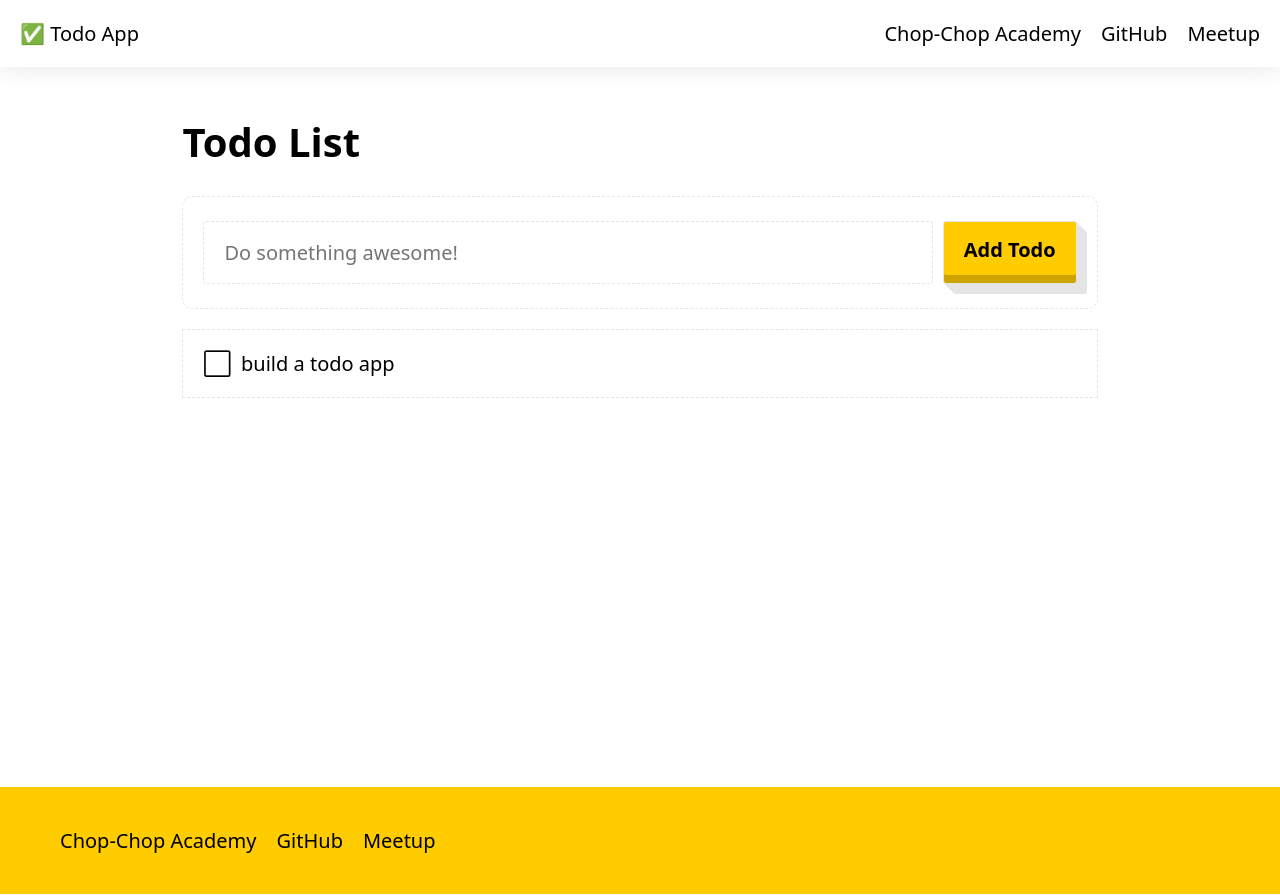
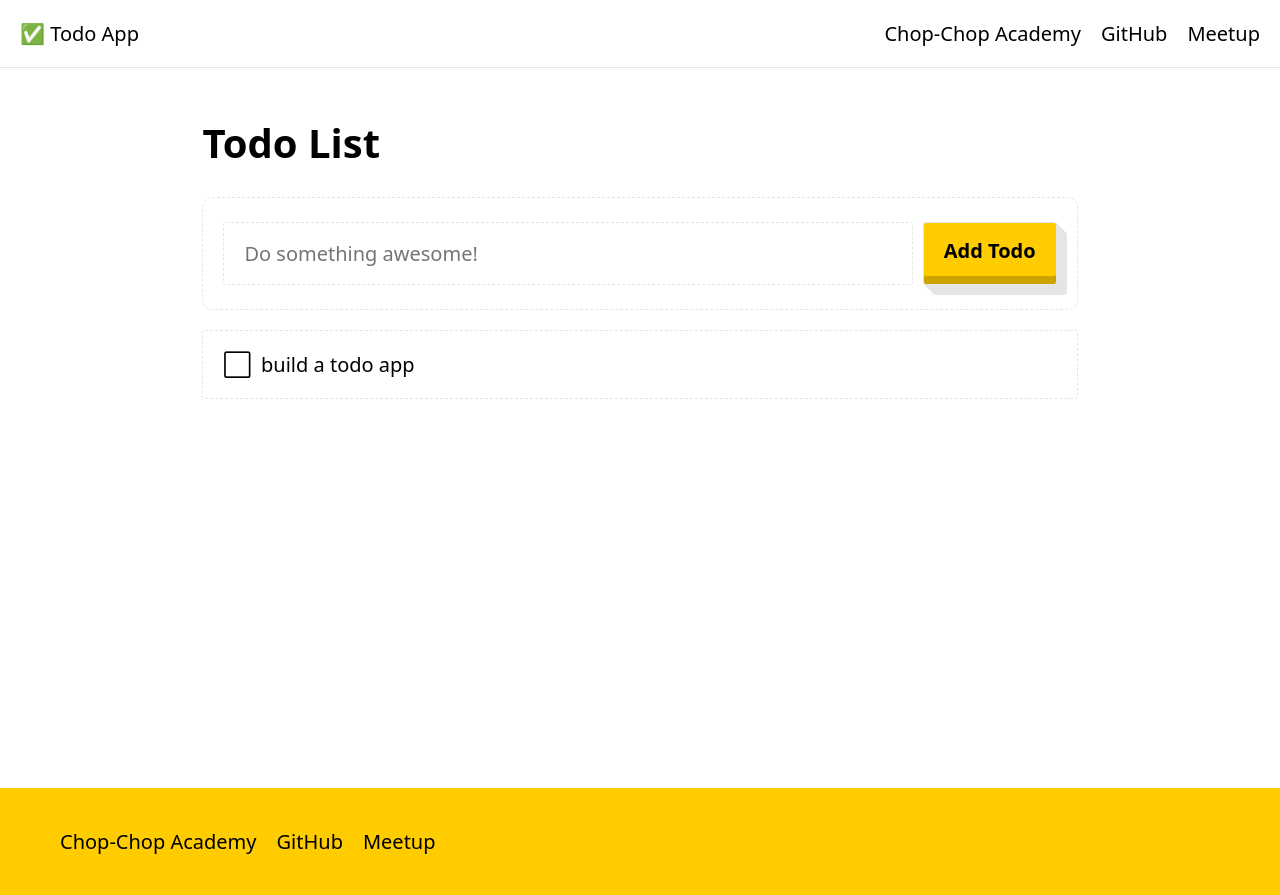
Before and after one commit to ChopChopOrg/academy, a Next.js app in the folder app/: page / in a window 1280 px wide. Built offline with nearby package versions, Linux system fonts and the light colour scheme.

Commit message:
Tweak styles

```diff
--- a/app/pages/index.jsx
+++ b/app/pages/index.jsx
@@ -4,6 +4,7 @@ import { useState, useCallback } from "react";
 import Head from "next/head";
 
 import { PageLayout, NewTodoForm, TodoList } from "../src/components";
+import { theme } from "../src/theme";
 
 const Index = () => {
   const [items, setItems] = useState(["build a todo app"]);
@@ -34,6 +35,9 @@ const Index = () => {
           padding: "1em",
           width: "80ch",
           maxWidth: "100%",
+          [theme.mediaQueries.small]: {
+            padding: 4,
+          },
         }}
       >
         <h1>Todo List</h1>
--- a/app/src/components/Button.tsx
+++ b/app/src/components/Button.tsx
@@ -4,7 +4,11 @@ import React, { ComponentProps } from "react";
 
 import { theme } from "../theme";
 
-const { shadow, yellow, black } = theme.colors;
+const {
+  colors: { shadow, yellow, black },
+  borderRadius,
+  boxShadow,
+} = theme;
 
 interface ButtonProps extends ComponentProps<"button"> {}
 export const Button: React.FC<ButtonProps> = props => (
@@ -19,12 +23,9 @@ export const Button: React.FC<ButtonProps> = props => (
       padding: 0.7em 1em 1em 1em;
       border: 1px solid ${shadow};
       cursor: pointer;
-      border-radius: 3px;
+      border-radius: ${borderRadius.small};
       transition: all 0.3s ease-out;
-      box-shadow: inset 0 -8px 0 0 rgba(0, 0, 0, 0.2), 1px 1px 0 0 ${shadow},
-        2px 2px 0 0 ${shadow}, 3px 3px 0 0 ${shadow}, 4px 4px 0 0 ${shadow},
-        5px 5px 0 0 ${shadow}, 6px 6px 0 0 ${shadow}, 7px 7px 0 0 ${shadow},
-        8px 8px 0 0 ${shadow}, 9px 9px 0 0 ${shadow}, 10px 10px 0 0 ${shadow};
+      box-shadow: ${boxShadow.highInset}, ${boxShadow.highOuter};
 
       :focus {
         outline: none;
@@ -36,9 +37,7 @@ export const Button: React.FC<ButtonProps> = props => (
       }
 
       :active {
-        box-shadow: inset 0 -4px 0 0 rgba(0, 0, 0, 0.2), 1px 1px 0 0 ${shadow},
-          2px 2px 0 0 ${shadow}, 3px 3px 0 0 ${shadow}, 4px 4px 0 0 ${shadow},
-          5px 5px 0 0 ${shadow};
+        box-shadow: ${boxShadow.lowInset}, ${boxShadow.lowOuter};
       }
     `}
     {...props}
--- a/app/src/components/NewTodoForm.jsx
+++ b/app/src/components/NewTodoForm.jsx
@@ -6,13 +6,17 @@ import styled from "@emotion/styled";
 import { Button } from "./Button";
 import { theme } from "../theme";
 
-const { shadow, blue } = theme.colors;
+const {
+  colors: { shadow, blue },
+  borderRadius,
+  mediaQueries,
+} = theme;
 
 const Form = styled.form`
   display: flex;
   flex-wrap: wrap;
   border: 1px dashed ${shadow};
-  border-radius: 10px;
+  border-radius: ${borderRadius.big};
   padding: 1em;
 
   > * {
@@ -26,7 +30,7 @@ const Input = styled.input`
   font-size: inherit;
   padding: 0.7em 1em;
   border: 1px dashed ${shadow};
-  border-radius: 3px;
+  border-radius: ${borderRadius.small};
 
   flex: 1 1 auto;
 
@@ -63,9 +67,19 @@ export const NewTodoForm = ({ onAdd }) => {
         value={text}
         onChange={handleChange}
         placeholder="Do something awesome!"
-        css={{ marginRight: "0.5em" }}
+        css={{
+          marginRight: "0.5em",
+          [mediaQueries.small]: { marginRight: 0 },
+        }}
       />
-      <Button type="submit">Add Todo</Button>
+      <Button
+        type="submit"
+        css={{
+          [mediaQueries.small]: { marginLeft: "auto" },
+        }}
+      >
+        Add Todo
+      </Button>
     </Form>
   ));
 };
--- a/app/src/components/PageLayout.tsx
+++ b/app/src/components/PageLayout.tsx
@@ -3,16 +3,25 @@
 // focus visible polyfill
 import "focus-visible/dist/focus-visible.min";
 
-import { jsx, Global } from "@emotion/core";
+import { jsx, css, Global } from "@emotion/core";
 import React from "react";
 import styled from "@emotion/styled";
 
 import { theme } from "../theme";
 
-const globalStyles = {
-  "html, body, #__next": { height: "100%" },
-  body: { margin: 0 },
-};
+const globalStyles = css`
+  html,
+  body,
+  #__next {
+    height: 100%;
+  }
+  body {
+    margin: 0;
+  }
+  * {
+    box-sizing: border-box;
+  }
+`;
 
 const PageContainer = styled.div`
   color: ${theme.colors.black};
@@ -28,7 +37,7 @@ const PageHeader = styled.header`
   flex-direction: row;
   flex-wrap: wrap;
 
-  box-shadow: 0 0 25px ${theme.colors.shadow};
+  border-bottom: 1px solid ${theme.colors.shadow};
   padding: 1em;
 
   ${theme.mediaQueries.small} {
@@ -42,6 +51,7 @@ const NavLink = styled.a`
   display: block;
 
   color: ${theme.colors.black};
+  outline-color: ${theme.colors.blue};
 
   :focus,
   :hover {
@@ -55,7 +65,13 @@ export const PageLayout: React.FC = ({ children }) => {
       <Global styles={globalStyles} />
       <PageContainer>
         <PageHeader>
-          <em css={{ fontStyle: "normal", display: "block", flex: 1 }}>
+          <em
+            css={{
+              fontStyle: "normal",
+              display: "block",
+              flex: 1,
+            }}
+          >
             <span role="img" aria-label="">
               ✅
             </span>{" "}
--- a/app/src/components/TodoList.jsx
+++ b/app/src/components/TodoList.jsx
@@ -4,42 +4,48 @@ import { useState } from "react";
 
 import { theme } from "../theme";
 
-const { shadow, black } = theme.colors;
+const {
+  colors: { shadow, black, blue },
+  borderRadius,
+} = theme;
 
 /**
  * @type {React.FC<React.ComponentProps<"button">>}
  */
 const Todo = ({ children, ...rest }) => {
   const [focused, setFocused] = useState(false);
-
-  const focus = () => setFocused(true);
-  const defocus = () => setFocused(false);
+  const [hovered, setHovered] = useState(false);
 
   return ((
     <button
-      onMouseEnter={focus}
-      onMouseOut={defocus}
-      onBlur={defocus}
-      onFocus={focus}
+      onBlur={() => setFocused(false)}
+      onFocus={() => setFocused(true)}
+      onPointerOut={() => setHovered(false)}
+      onPointerEnter={() => setHovered(true)}
       type="button"
       css={[
         css`
           width: 100%;
           background: none;
           border: 1px dashed ${shadow};
+          border-radius: ${borderRadius.small};
           padding: 1em;
           font-family: inherit;
           font-size: inherit;
           text-align: left;
           cursor: pointer;
+          outline-color: ${blue};
         `,
-        focused && {
+        (focused || hovered) && {
           borderColor: black,
+          borderStyle: "solid",
         },
       ]}
       {...rest}
     >
-      <span css={{ marginRight: "0.5em" }}>{focused ? "✅" : "⬜"}</span>
+      <span css={{ marginRight: "0.5em" }}>
+        {focused || hovered ? "✅" : "⬜"}
+      </span>
       {children}
     </button>
   ));
@@ -55,7 +61,7 @@ export const TodoList = ({ items, onItemClick }) => {
   return ((
     <ul css={{ padding: 0 }}>
       {items.map(item => (
-        <li key={item} css={{ listStyle: "none" }}>
+        <li key={item} css={{ listStyle: "none", marginBottom: "0.5em" }}>
           <Todo onClick={() => onItemClick(item)}>{item}</Todo>
         </li>
       ))}
--- a/app/src/theme.ts
+++ b/app/src/theme.ts
@@ -1,18 +1,35 @@
-/**
- * Based on System UI spec
- * @see https://system-ui.com/theme/
- */
-
 const breakpoints = ["420px"];
 
+const colors = {
+  yellow: "#FFCC00",
+  blue: "#00B9FD",
+  black: "#000000",
+  white: "#FFFFFF",
+  shadow: "#e5e5e5",
+};
+
+const boxShadow = {
+  highInset: "inset 0 -8px 0 0 rgba(0, 0, 0, 0.2)",
+  highOuter: `1px 1px 0 0 ${colors.shadow}, 2px 2px 0 0 ${colors.shadow},
+    3px 3px 0 0 ${colors.shadow}, 4px 4px 0 0 ${colors.shadow},
+    5px 5px 0 0 ${colors.shadow}, 6px 6px 0 0 ${colors.shadow},
+    7px 7px 0 0 ${colors.shadow}, 8px 8px 0 0 ${colors.shadow},
+    9px 9px 0 0 ${colors.shadow}, 10px 10px 0 0 ${colors.shadow}`,
+  lowInset: `inset 0 -4px 0 0 rgba(0, 0, 0, 0.2)`,
+  lowOuter: `1px 1px 0 0 ${colors.shadow}, 2px 2px 0 0 ${colors.shadow},
+    3px 3px 0 0 ${colors.shadow}, 4px 4px 0 0 ${colors.shadow},
+    5px 5px 0 0 ${colors.shadow}`,
+};
+
+const borderRadius = {
+  small: "3px",
+  big: "10px",
+};
+
 export const theme = {
-  colors: {
-    yellow: "#FFCC00",
-    blue: "#00B9FD",
-    black: "#000000",
-    white: "#FFFFFF",
-    shadow: "#e5e5e5",
-  },
+  borderRadius,
+  boxShadow,
+  colors,
   breakpoints,
   mediaQueries: {
     small: `@media screen and (max-width: ${breakpoints[0]})`,
```
